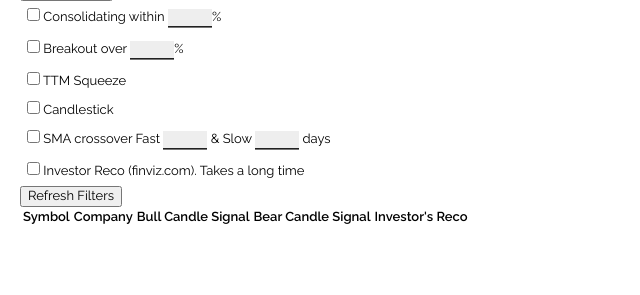
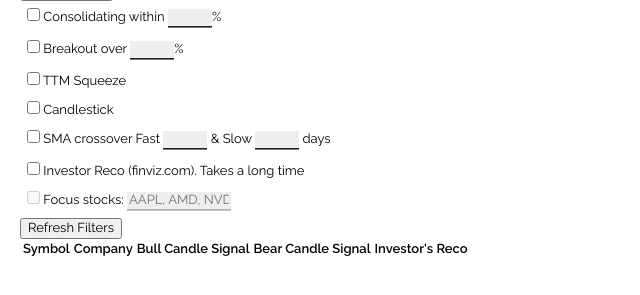
Before and after one commit to juanlazarde/fybot, a Flask app: template templates/index.html in a window 1280 px wide. Shown: the part 87-382 px from the top of the page, without its empty margins (0-640 px from the left). Run offline with Flask 2, Linux system fonts and the light colour scheme; the template is opened without the code that fills it, so the values that code supplies are empty; some libraries are stand-ins or nearby versions.

Commit message:
Formatting updates, mockup focus stocks

```diff
--- a/app.py
+++ b/app.py
@@ -315,6 +315,7 @@ def snapshot_wrapper():
 @app.route("/", methods=['GET', 'POST'])
 def index():
     stocks = {}
+    settings = ''
 
     # DEFAULTS
     active_filters = {'consolidating':
@@ -391,11 +392,12 @@ def index():
     return render_template("index.html",
                            stocks=stocks,
                            data_last_modified=last_modified_fmt,
-                           active_filters=active_filters)
+                           active_filters=active_filters,
+                           settings=settings)
 
 
 if __name__ == "__main__":
-    app.run(debug=True)
+    app.run(debug=False)
 
 # stocks = {}
 #     if pattern:
--- a/templates/index.html
+++ b/templates/index.html
@@ -35,6 +35,15 @@
             background-color: #eee;
             width: 40px;
             text-align: center;
+        }
+
+         input[type=text]{
+            border-top-style: hidden;
+            border-right-style: hidden;
+            border-left-style: hidden;
+            border-bottom-style: groove;
+            background-color: #eee;
+            width: 100px;
         }
 
         .bullish {
@@ -100,6 +109,12 @@
         <tr>
             <td>
                 <label><input type='checkbox' name='filter' value='investor_reco'> Investor Reco (finviz.com). Takes a long time</label>
+            </td>
+        </tr>
+        <tr>
+            <td>
+                <label><input disabled type='checkbox' name='settings' value='focus_stocks'></label>
+                <label> Focus stocks: <input type='text' name='focus_stocks' value='' style="width: 100px" placeholder="AAPL, AMD, NVDA, TQQQ .... coming soon!]" disabled></label>
             </td>
         </tr>
     </table>
```
